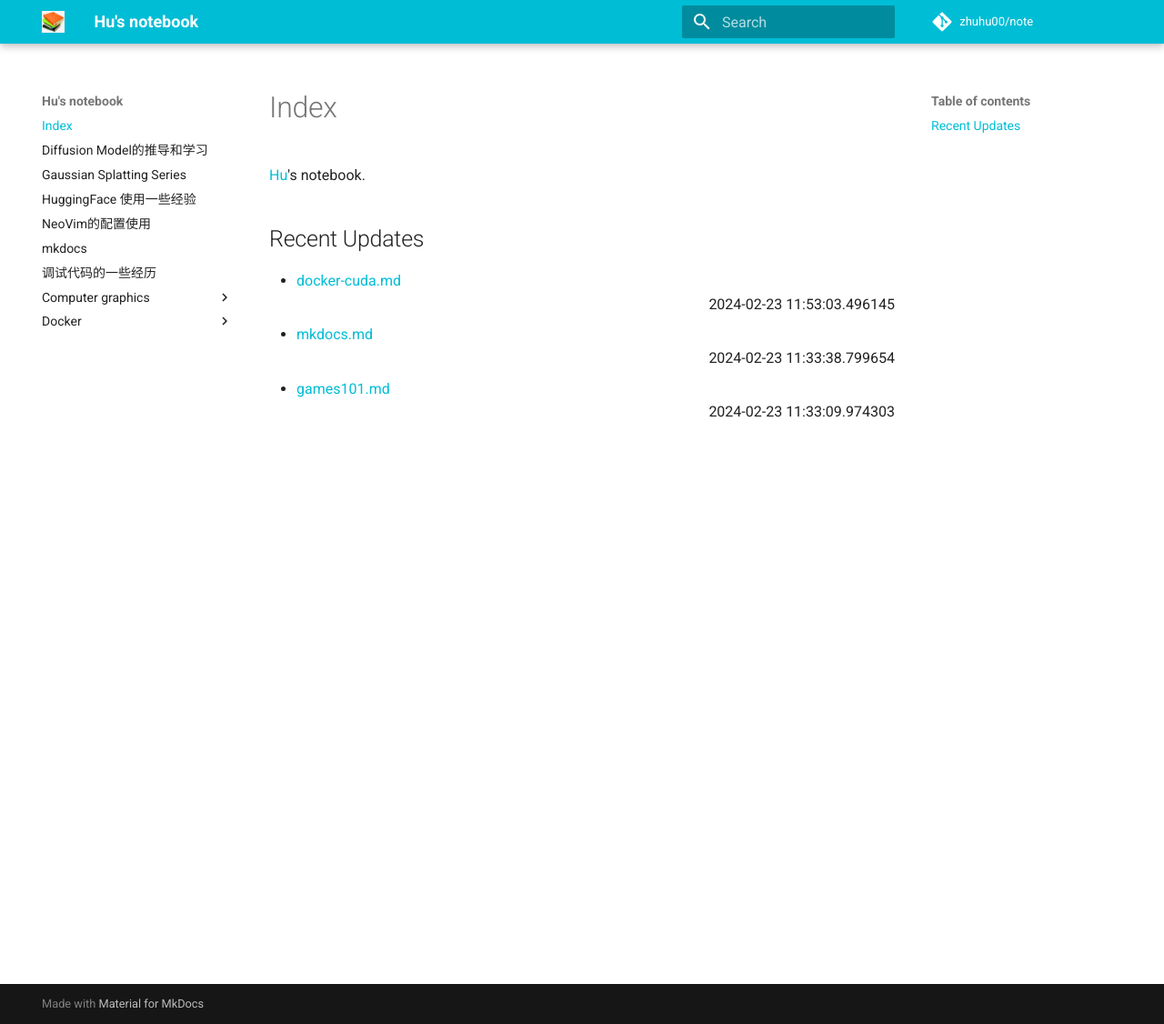
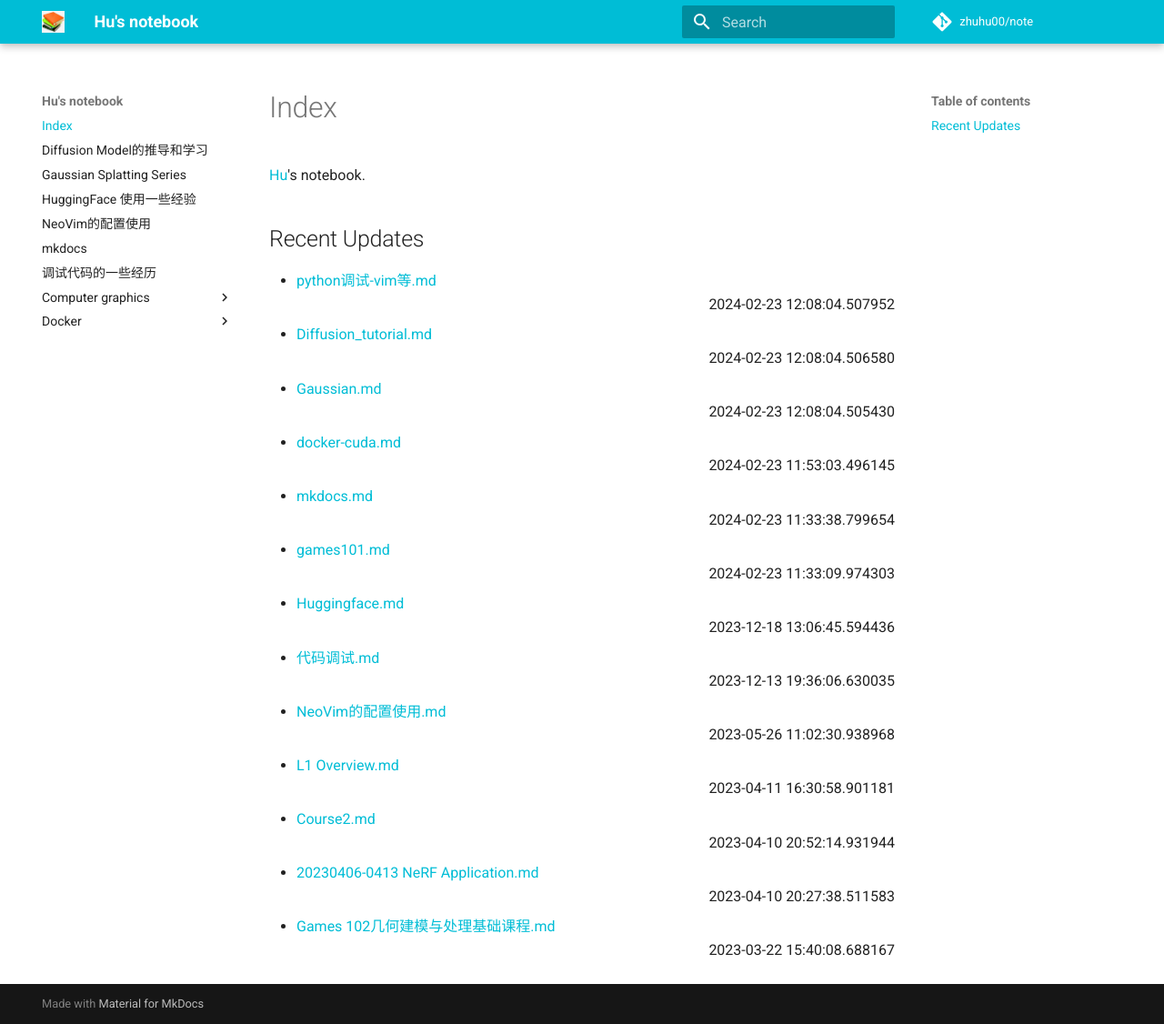
Before and after one commit to zhuhu00/note, an MkDocs documentation site: the page built from docs/index.md, in a window 1280 px wide and 1126 px high. Shown: the whole window at 91% size. Built offline with MkDocs 1.6.1 and Material for MkDocs 9.7.7, drawn with Linux system fonts in a browser that asks for light colours; comment, search, counter and statistics services are not loaded.

Commit message:
update recent

```diff
--- a/docs/index.md
+++ b/docs/index.md
@@ -4,6 +4,16 @@
 [Hu](https://zhuhu00.top/)'s notebook.
 
 ## Recent Updates
+- [python调试-vim等.md](computer graphics/games102/python调试-vim等/) <div style="text-align: right">2024-02-23 12:08:04.507952</div>
+- [Diffusion_tutorial.md](Diffusion_tutorial/) <div style="text-align: right">2024-02-23 12:08:04.506580</div>
+- [Gaussian.md](Gaussian/) <div style="text-align: right">2024-02-23 12:08:04.505430</div>
 - [docker-cuda.md](docker/docker-cuda/) <div style="text-align: right">2024-02-23 11:53:03.496145</div>
 - [mkdocs.md](mkdocs/) <div style="text-align: right">2024-02-23 11:33:38.799654</div>
 - [games101.md](computer graphics/games101/) <div style="text-align: right">2024-02-23 11:33:09.974303</div>
+- [Huggingface.md](Huggingface/) <div style="text-align: right">2023-12-18 13:06:45.594436</div>
+- [代码调试.md](代码调试/) <div style="text-align: right">2023-12-13 19:36:06.630035</div>
+- [NeoVim的配置使用.md](NeoVim的配置使用/) <div style="text-align: right">2023-05-26 11:02:30.938968</div>
+- [L1 Overview.md](computer graphics/CMU-16-825-Learning for 3D Vision/L1 Overview/) <div style="text-align: right">2023-04-11 16:30:58.901181</div>
+- [Course2.md](computer graphics/games201/Course2/) <div style="text-align: right">2023-04-10 20:52:14.931944</div>
+- [20230406-0413 NeRF Application.md](computer graphics/games102/20230406-0413 NeRF Application/) <div style="text-align: right">2023-04-10 20:27:38.511583</div>
+- [Games 102几何建模与处理基础课程.md](computer graphics/games102/Games 102几何建模与处理基础课程/) <div style="text-align: right">2023-03-22 15:40:08.688167</div>
```
